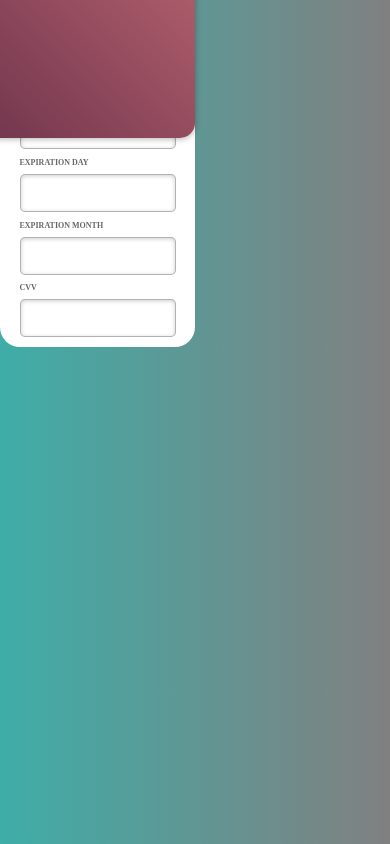
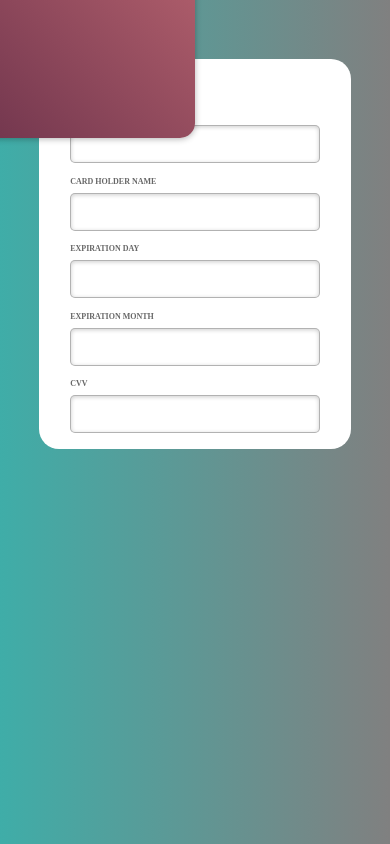
Before and after one commit to Bartosz-D3V/ng-payment-card, an Angular app: page / in a window 390 px wide. Built offline with nearby package versions, Linux system fonts and the light colour scheme.

Commit message:
fix: fixed position of card

```diff
--- a/projects/credit-card/src/lib/credit-card.component.scss
+++ b/projects/credit-card/src/lib/credit-card.component.scss
@@ -17,8 +17,20 @@
     align-items: inherit;
     margin-bottom: $small-margin;
     width: 100%;
+    height: 100%;
 
-    @include breakpoint(smartphone) {
+    @include breakpoint(tablet) {
+      display: inherit;
+      flex-flow: row;
+      flex-wrap: inherit;
+      justify-content: flex-end;
+      align-items: inherit;
+      margin-bottom: $small-margin;
+      width: 100%;
+      height: 100%;
+    }
+
+    @include breakpoint(mobile) {
       display: inherit;
       flex-flow: column;
       flex-wrap: wrap;
@@ -78,7 +90,7 @@
       }
     }
 
-    @include breakpoint(smartphone) {
+    @include breakpoint(mobile) {
       margin-top: 0;
       margin-right: 0;
 
@@ -132,20 +144,10 @@
 .cc-wrapper {
   margin: 0;
   padding: 0;
-
-  @include breakpoint(laptop) {
-    width: 40%;
-    height: 100%;
-    background-color: $wrapper-background;
-    border-radius: $wrapper-radius;
-  }
-
-  @include breakpoint(tablet) {
-    width: 50%;
-    height: 100%;
-    background-color: $wrapper-background;
-    border-radius: $wrapper-radius;
-  }
+  width: 100%;
+  height: 100%;
+  background-color: $wrapper-background;
+  border-radius: $wrapper-radius;
 }
 
 .cc-box {
@@ -170,7 +172,7 @@
     background: linear-gradient(135deg, #bd6772, #53223f);
     position: absolute;
     color: #fff;
-    font-family: Inconsolata;
+    font-family: Inconsolata, serif;
     top: 0;
     left: 0;
     text-shadow: 0 1px 1px hsla(0, 0, 0, 0.3);
--- a/src/app/app.component.html
+++ b/src/app/app.component.html
@@ -1,3 +1,5 @@
-<div class="c-wrapper">
-  <ng-credit-card></ng-credit-card>
-</div>
+<section class="c-wrapper">
+  <div class="c-wrapper__row">
+    <ng-credit-card></ng-credit-card>
+  </div>
+</section>
--- a/src/app/app.component.scss
+++ b/src/app/app.component.scss
@@ -1,2 +1,30 @@
 .c-wrapper {
+  padding: 0;
+  margin: 0;
+  display: flex;
+  align-items: center;
+  justify-content: center;
+  flex-flow: row;
+  flex-wrap: nowrap;
+  width: 100%;
+  height: 100%;
+
+  &__row {
+    margin-top: 15%;
+    @media only screen and (max-width: 1919px) {
+      width: 40%;
+    }
+
+    @media only screen and (max-width: 1279px) {
+      width: 50%;
+    }
+
+    @media only screen and (max-width: 959px) {
+      width: 65%;
+    }
+
+    @media only screen and (max-width: 599px) {
+      width: 80%;
+    }
+  }
 }
```
